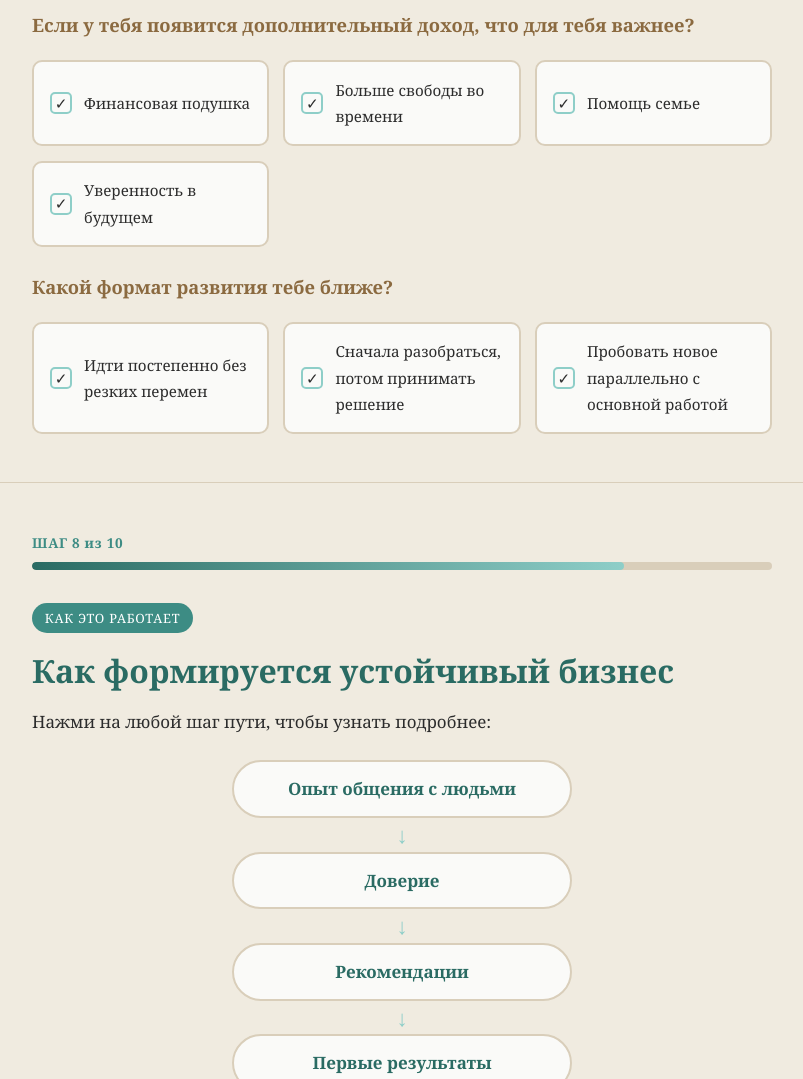
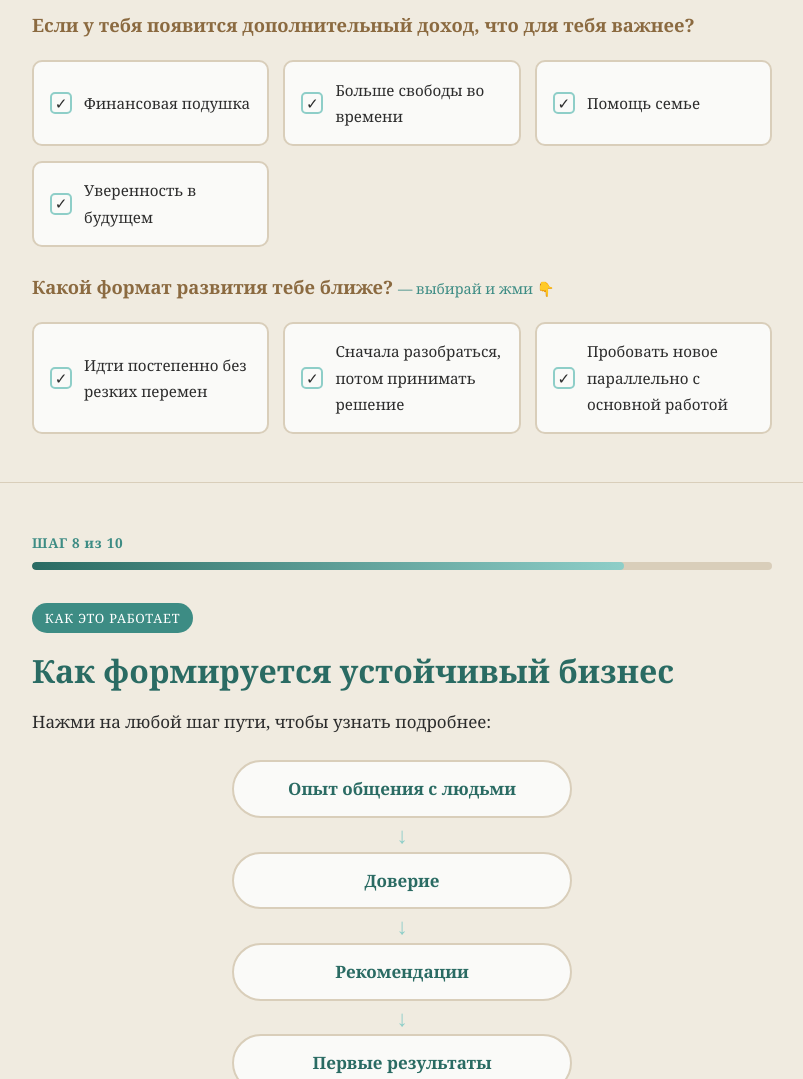
Before and after one commit to EvelinaEvaLina/inna-naumenko, a plain HTML site: page index.html in a window 1280 px wide. Shown: the part 5252-6331 px from the top of the page, without its empty margins (238-1041 px from the left). Drawn offline with Linux system fonts and the light colour scheme.

Commit message:
Step 7: add 'выбирай и жми' hint to format question

```diff
--- a/index.html
+++ b/index.html
@@ -1036,7 +1036,7 @@
       </div>
     </div>
 
-    <h3 style="margin-top:1.5rem;">Какой формат развития тебе ближе?</h3>
+    <h3 style="margin-top:1.5rem;">Какой формат развития тебе ближе? <span style="font-weight:400; color:var(--teal); font-size:.9rem;">— выбирай и жми 👇</span></h3>
     <div class="survey-grid" id="survey7b">
       <div class="survey-item" onclick="toggleSurvey(this, 'survey7-result')">
         <div class="check-box">✓</div><span>Идти постепенно без резких перемен</span>
```
